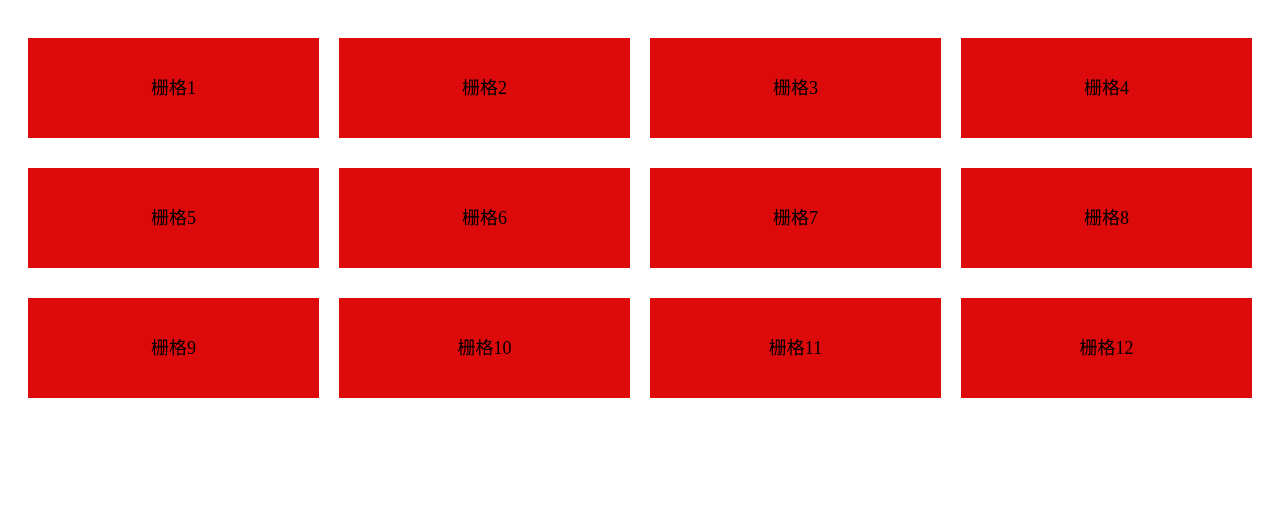
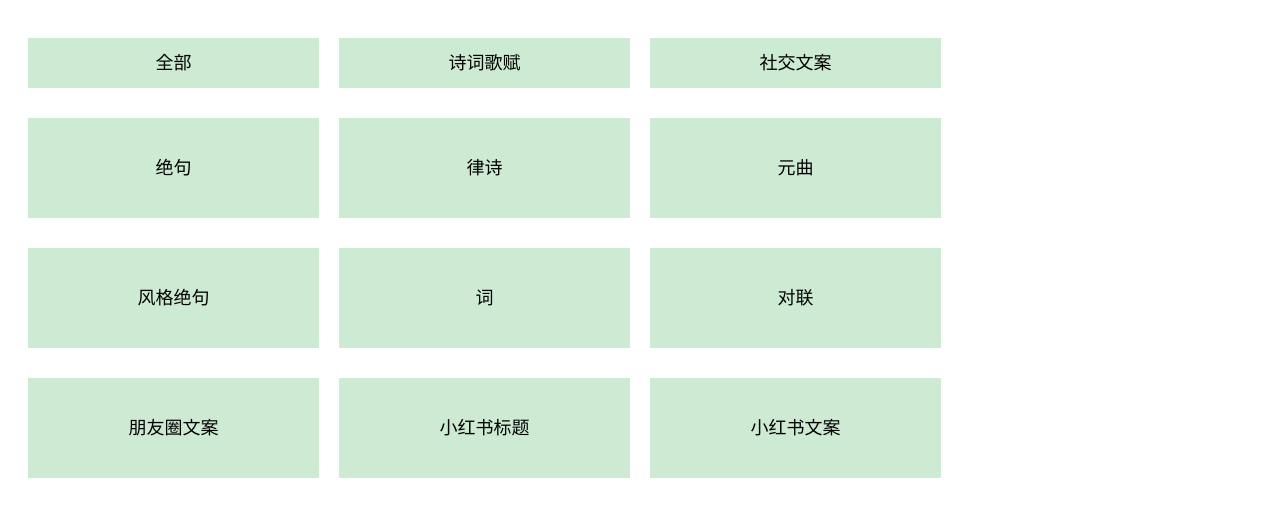
Before and after one commit to cx1130/vue2-exementui, a Vue app: page / in a window 1280 px wide. Shown: the top 516 px of the page. Built offline with nearby package versions, Linux system fonts and the light colour scheme.

Commit message:
first page done

```diff
--- a/src/views/HomeView.vue
+++ b/src/views/HomeView.vue
@@ -1,64 +1,219 @@
 <template>
-
   <el-main>
     <el-row :gutter="20">
       <el-col :span="6">
-        <div class="box">栅格1</div>
+        <div
+            class="box-head"
+            :class="{ 'box-head-target': selectedHeadDiv === 1 }"
+            @click="resetFilter(1)"
+        >
+          全部
+        </div>
       </el-col>
       <el-col :span="6">
-        <div class="box">栅格2</div>
+        <div
+            class="box-head"
+            :class="{ 'box-head-target': selectedHeadDiv === 2 }"
+            @click="toggleHeadStyles(2)"
+        >
+          诗词歌赋
+        </div>
       </el-col>
       <el-col :span="6">
-        <div class="box">栅格3</div>
-      </el-col>
-      <el-col :span="6">
-        <div class="box">栅格4</div>
-      </el-col>
-    </el-row>
-
-    <div></div>
-    <el-row :gutter="20">
-      <el-col :span="6">
-        <div class="box">栅格5</div>
-      </el-col>
-      <el-col :span="6">
-        <div class="box">栅格6</div>
-      </el-col>
-      <el-col :span="6">
-        <div class="box">栅格7</div>
-      </el-col>
-      <el-col :span="6">
-        <div class="box">栅格8</div>
+        <div
+            class="box-head"
+            :class="{ 'box-head-target': selectedHeadDiv === 3 }"
+            @click="toggleHeadStyles(3)"
+        >
+          社交文案
+        </div>
       </el-col>
     </el-row>
 
     <el-row :gutter="20">
       <el-col :span="6">
-        <div class="box">栅格9</div>
+        <div
+            v-if="isItemInCategory(items[0], 2)"
+            class="box"
+            :class="{ 'box-target': selectedBoxDiv === 1 }"
+            @click="toggleBoxStyles(items[0])"
+        >
+          绝句
+        </div>
       </el-col>
       <el-col :span="6">
-        <div class="box">栅格10</div>
+        <div
+            v-if="isItemInCategory(items[1], 2)"
+            class="box"
+            :class="{ 'box-target': selectedBoxDiv === 2 }"
+            @click="toggleBoxStyles(items[1])"
+        >
+          律诗
+        </div>
       </el-col>
       <el-col :span="6">
-        <div class="box">栅格11</div>
+        <div
+            v-if="isItemInCategory(items[2], 2)"
+            class="box"
+            :class="{ 'box-target': selectedBoxDiv === 3 }"
+            @click="toggleBoxStyles(items[2])"
+        >
+          元曲
+        </div>
+      </el-col>
+    </el-row>
+
+    <el-row :gutter="20">
+      <el-col :span="6">
+        <div
+            v-if="isItemInCategory(items[3], 2)"
+            class="box"
+            :class="{ 'box-target': selectedBoxDiv === 4 }"
+            @click="toggleBoxStyles(items[3])"
+        >
+          风格绝句
+        </div>
       </el-col>
       <el-col :span="6">
-        <div class="box">栅格12</div>
+        <div
+            v-if="isItemInCategory(items[4], 2)"
+            class="box"
+            :class="{ 'box-target': selectedBoxDiv === 5 }"
+            @click="toggleBoxStyles(items[4])"
+        >
+          词
+        </div>
+      </el-col>
+      <el-col :span="6">
+        <div
+            v-if="isItemInCategory(items[5], 2)"
+            class="box"
+            :class="{ 'box-target': selectedBoxDiv === 6 }"
+            @click="toggleBoxStyles(items[5])"
+        >
+          对联
+        </div>
+      </el-col>
+    </el-row>
+
+    <el-row :gutter="20">
+      <el-col :span="6">
+        <div
+            v-if="isItemInCategory(items[6], 3)"
+            class="box"
+            :class="{ 'box-target': selectedBoxDiv === 7 }"
+            @click="toggleBoxStyles(items[6])"
+        >
+          朋友圈文案
+        </div>
+      </el-col>
+      <el-col :span="6">
+        <div
+            v-if="isItemInCategory(items[7], 3)"
+            class="box"
+            :class="{ 'box-target': selectedBoxDiv === 8 }"
+            @click="toggleBoxStyles(items[7])"
+        >
+          小红书标题
+        </div>
+      </el-col>
+      <el-col :span="6">
+        <div
+            v-if="isItemInCategory(items[8], 3)"
+            class="box"
+            :class="{ 'box-target': selectedBoxDiv === 9 }"
+            @click="toggleBoxStyles(items[8])"
+        >
+          小红书文案
+        </div>
       </el-col>
     </el-row>
   </el-main>
 </template>
 
-<script></script>
+<script>
+export default {
+  data() {
+    return {
+      items: [
+        { id: 1, text: "绝句", category: 2, selected: false },
+        { id: 2, text: "律诗", category: 2, selected: false },
+        { id: 3, text: "元曲", category: 2, selected: false },
+        { id: 4, text: "风格绝句", category: 2, selected: false },
+        { id: 5, text: "词", category: 2, selected: false },
+        { id: 6, text: "对联", category: 2, selected: false },
+        { id: 7, text: "朋友圈文案", category: 3, selected: false },
+        { id: 8, text: "小红书标题", category: 3, selected: false },
+        { id: 9, text: "小红书文案", category: 3, selected: false },
+        // 可以根据需要添加更多的项
+      ],
+      filteredCategory: null,
+      selectedHeadDiv: "box-head",
+      selectedHeadStyle: "box-head-target",
+      selectedBoxDiv: "box",
+      selectedBoxStyle: "box-target",
+    };
+  },
+  methods: {
+    toggleHeadStyles(divNumber) {
+      this.selectedHeadDiv = divNumber;
+      this.filteredCategory = divNumber;
+      //已选按钮取消
+      this.selectedBoxDiv = null;
+    },
+    toggleBoxStyles(item) {
+      this.selectedBoxDiv = item.id;
+    },
+    resetFilter(divNumber) {
+      //当前选择变色
+      this.selectedHeadDiv = divNumber;
+      //已选按钮取消
+      this.selectedBoxDiv = null;
+      //分类清空
+      this.filteredCategory = null;
+    },
+    isItemInCategory(item, category) {
+      return !this.filteredCategory || item.category === this.filteredCategory;
+    },
+  },
+};
+</script>
 
 <style>
 .box {
   height: 100px;
-  background-color: #dc0a0aff;
+  background-color: #cdead3ff;
   text-align: center;
   line-height: 100px;
   font-size: 18px;
   margin-top: 10px;
   margin-bottom: 20px;
 }
+.box-target {
+  height: 100px;
+  background-color: #89cb27ff;
+  text-align: center;
+  line-height: 100px;
+  font-size: 18px;
+  margin-top: 10px;
+  margin-bottom: 20px;
+}
+.box-head {
+  height: 50px;
+  background-color: #cdead3ff;
+  text-align: center;
+  line-height: 50px;
+  font-size: 18px;
+  margin-top: 10px;
+  margin-bottom: 20px;
+}
+.box-head-target {
+  height: 50px;
+  background-color: #2ad2beff;
+  text-align: center;
+  line-height: 50px;
+  font-size: 18px;
+  margin-top: 10px;
+  margin-bottom: 20px;
+}
 </style>
```
